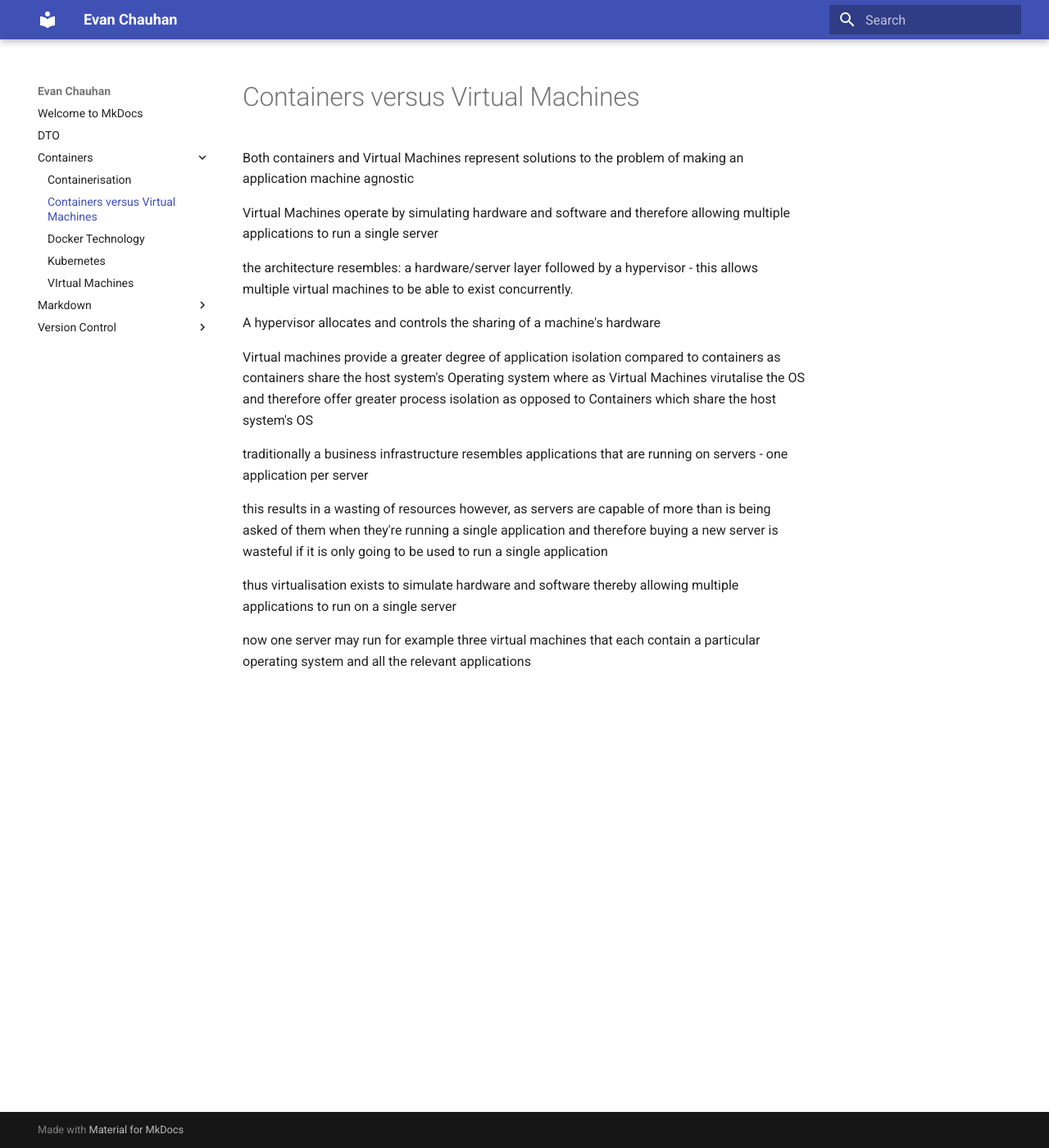
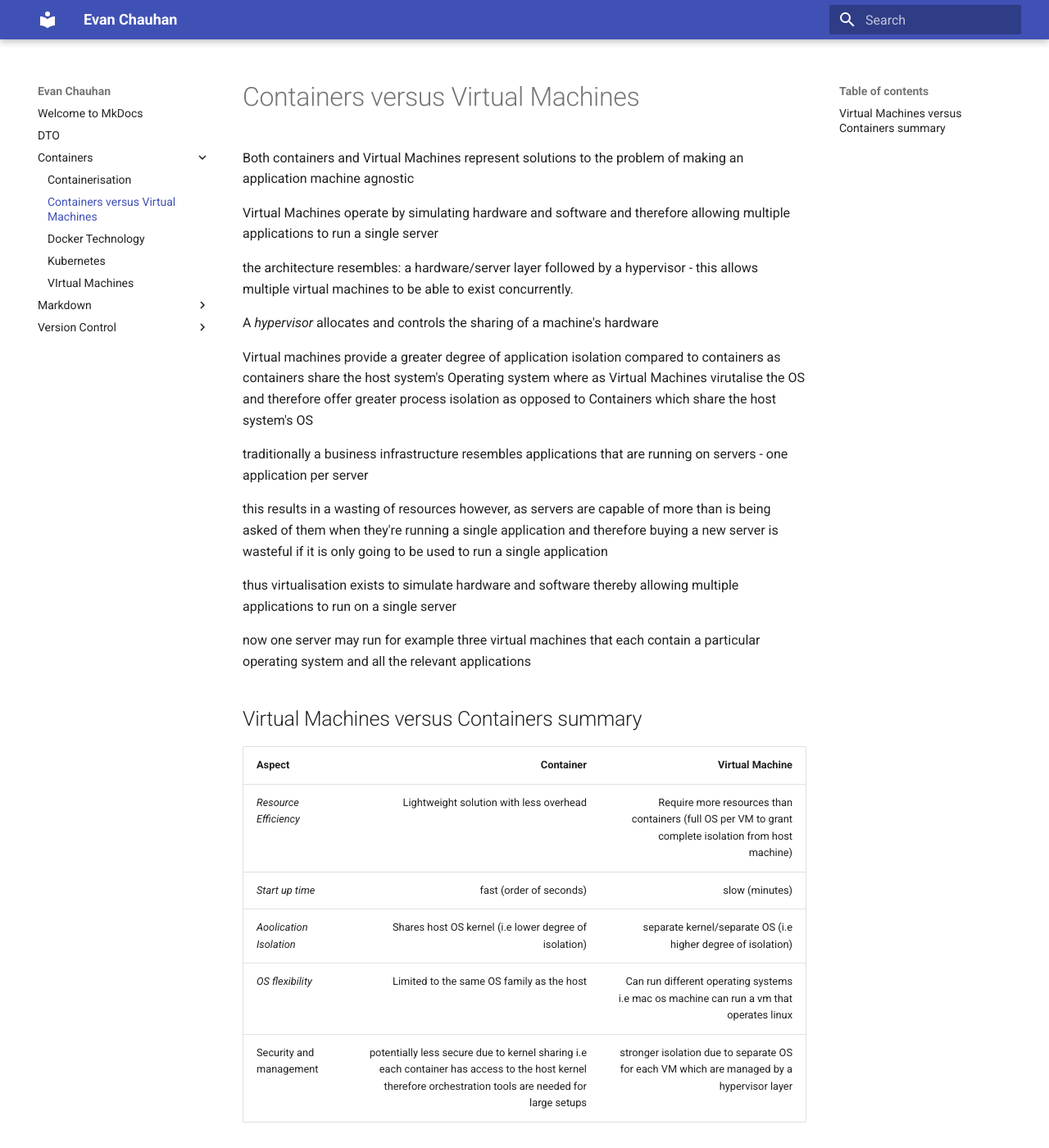
Before and after one commit to EvanChauhan/mydocs-site, an MkDocs documentation site: the page built from docs/Containers/Containers versus Virtual Machines.md, in a window 1280 px wide and 1400 px high. Shown: the whole window at 82% size. Built offline with MkDocs 1.6.1 and Material for MkDocs 9.7.7, drawn with Linux system fonts in a browser that asks for light colours.

Commit message:
creating vms versus containers table

```diff
--- a/docs/Containers/Containers versus Virtual Machines.md
+++ b/docs/Containers/Containers versus Virtual Machines.md
@@ -6,7 +6,7 @@ Virtual Machines operate by simulating hardware and software and therefore allow
 
 the architecture resembles: a hardware/server layer followed by a hypervisor - this allows multiple virtual machines to be able to exist concurrently.
 
-A hypervisor allocates and controls the sharing of a machine's hardware
+A *hypervisor* allocates and controls the sharing of a machine's hardware
 
 Virtual machines provide a greater degree of application isolation compared to containers as containers share the host system's Operating system
 where as Virtual Machines virutalise the OS and therefore offer greater process isolation as opposed to Containers which share the host system's OS
@@ -18,3 +18,14 @@ this results in a wasting of resources however, as servers are capable of more t
 thus virtualisation exists to simulate hardware and software thereby allowing multiple applications to run on a single server
 
 now one server may run for example three virtual machines that each contain a particular operating system and all the relevant applications
+
+## Virtual Machines versus Containers summary
+
+
+| **Aspect** | **Container** | **Virtual Machine** |
+|:-------------|--------------:|--------------:|
+| *Resource Efficiency*       | Lightweight solution with less overhead         | Require more resources than containers (full OS per VM to grant complete isolation from host machine)      |
+| *Start up time*       | fast (order of seconds)         | slow (minutes)         |
+| *Aoolication Isolation*        | Shares host OS kernel (i.e lower degree of isolation)              | separate kernel/separate OS (i.e higher degree of isolation)        |
+| *OS flexibility*       | Limited to the same OS family as the host         | Can run different operating systems i.e mac os machine can run a vm that operates linux       |
+| Security and management       | potentially less secure due to kernel sharing i.e each container has access to the host kernel therefore orchestration tools are needed for large setups        | stronger isolation due to separate OS for each VM which are managed by a hypervisor layer       |
```
Also changed, not shown: docs/DTO.md (+3 -1 lines).
